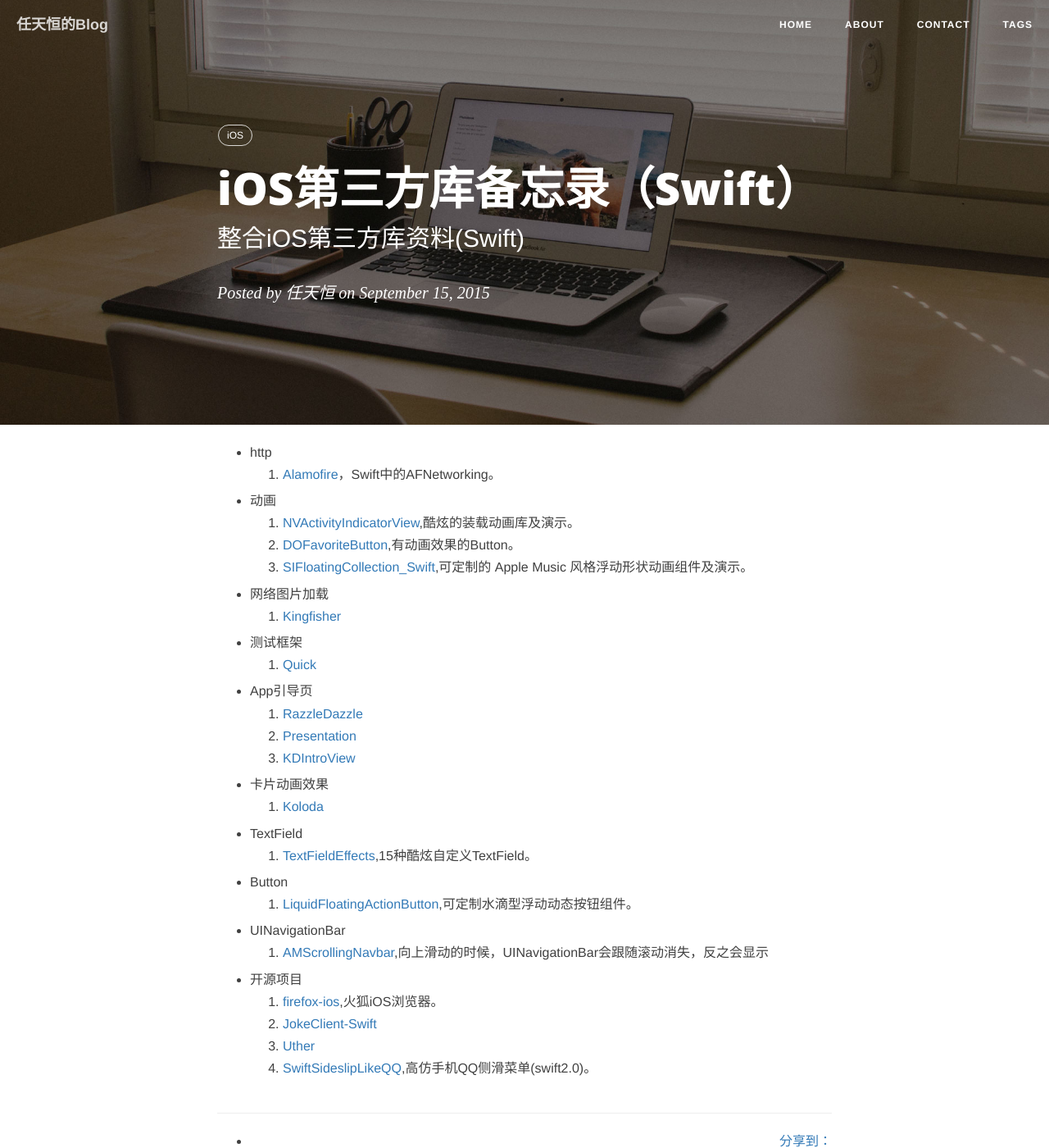
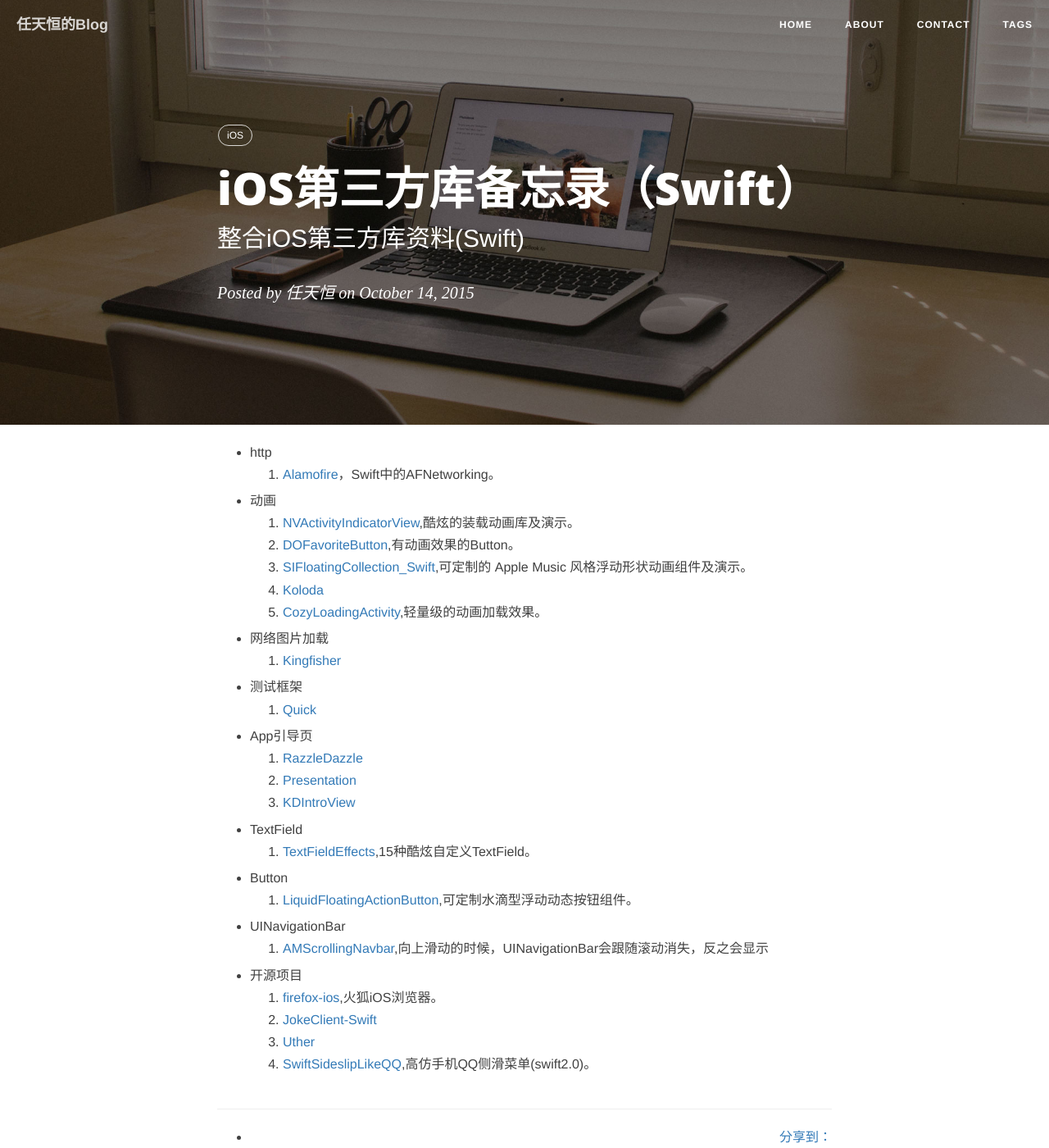
Before and after one commit to rth211/rth211.github.io, a Jekyll site: the page built from _posts/2015.07/2015-07-31-iOS第三方库备忘录（swift）.md, in a window 1280 px wide and 1400 px high. Shown: the whole window at 82% size. Built offline with Jekyll 4.4.1, drawn with Linux system fonts in a browser that asks for light colours; nearby versions of some CDN libraries; comment, search, counter and statistics services are not loaded.

Commit message:
2015.10.14 blog update

```diff
--- a/_posts/2015.07/2015-07-31-iOS第三方库备忘录（swift）.md
+++ b/_posts/2015.07/2015-07-31-iOS第三方库备忘录（swift）.md
@@ -2,7 +2,7 @@
 layout: post
 title: iOS第三方库备忘录（Swift）
 subtitle:   "整合iOS第三方库资料(Swift)"
-date: 2015-09-15 23:45:00
+date: 2015-10-14 11:00:00
 author:     "任天恒"
 header-img: "img/home-bg.jpg"
 tags: iOS
@@ -14,6 +14,8 @@ tags: iOS
   1.  [NVActivityIndicatorView](https://github.com/ninjaprox/NVActivityIndicatorView),酷炫的装载动画库及演示。
   2.  [DOFavoriteButton](https://github.com/okmr-d/DOFavoriteButton),有动画效果的Button。
 	3.	[SIFloatingCollection_Swift](https://github.com/ProudOfZiggy/SIFloatingCollection_Swift),可定制的 Apple Music 风格浮动形状动画组件及演示。
+	4.	[Koloda](https://github.com/Yalantis/Koloda)
+	5.	[CozyLoadingActivity](https://github.com/goktugyil/CozyLoadingActivity),轻量级的动画加载效果。
 
 *	网络图片加载
   1.  [Kingfisher](https://github.com/onevcat/Kingfisher)
@@ -25,9 +27,6 @@ tags: iOS
 	1.	[RazzleDazzle](https://github.com/IFTTT/RazzleDazzle)
 	2.	[Presentation](https://github.com/hyperoslo/Presentation)
 	3.	[KDIntroView](https://github.com/likedan/KDIntroView)
-
-*	卡片动画效果
-	1.	[Koloda](https://github.com/Yalantis/Koloda)
 
 *	TextField
 	1.	[TextFieldEffects](https://github.com/raulriera/TextFieldEffects),15种酷炫自定义TextField。
```
Also changed, not shown: _posts/2015.07/2015-07-02-iOS第三方库备忘录（Objective-C）.md (+10 -1 lines).
